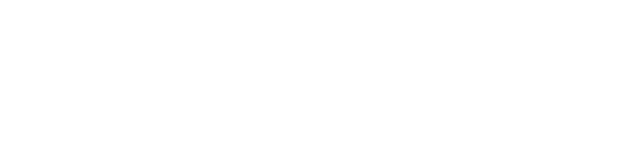
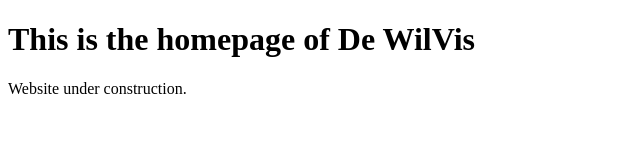
Before and after one commit to GlennDW/dewilvis, a plain HTML site: page home.html in a window 1280 px wide. Shown: the whole page, without its empty margins (0-640 px from the left). Drawn offline with Linux system fonts and the light colour scheme.

Commit message:
Update home.html

```diff
--- a/home.html
+++ b/home.html
@@ -6,6 +6,8 @@
 </head>
 
 <body>
+    <h1>This is the homepage of De WilVis</h1>
+    <p>Website under construction.</p>
 </body>
 
 </html>
```
